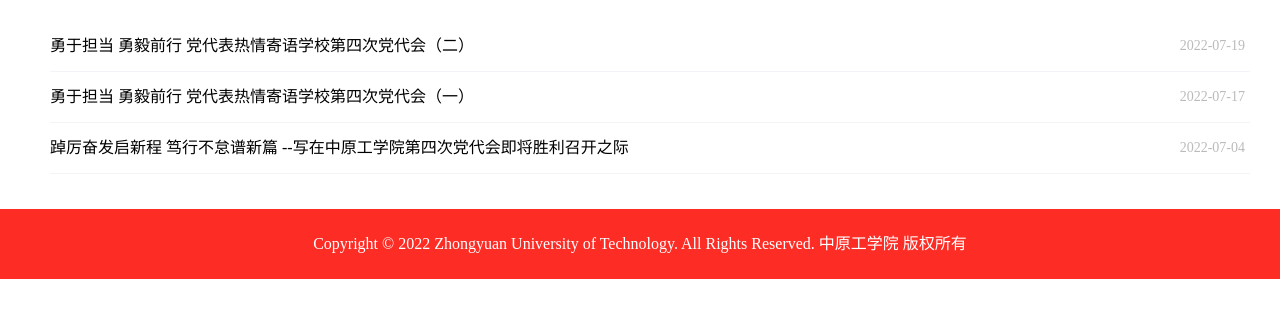
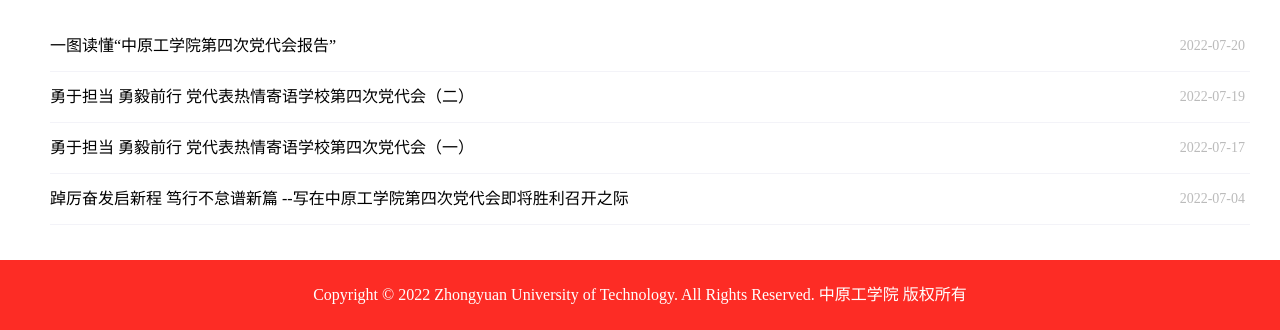
Before and after one commit to braydenbao/zutddh, a plain HTML site: page hyxw.html in a window 1280 px wide. Shown: the part 610-940 px from the top of the page. Before the commit the page ends 889 px from the top, so only its background shows below. Drawn offline with Linux system fonts and the light colour scheme.

Commit message:
Update hyxw.html

```diff
--- a/hyxw.html
+++ b/hyxw.html
@@ -62,6 +62,12 @@
                         <ul>
                             <li>
                                 <div>
+                                    <a href="https://www.zut.edu.cn/info/1041/28072.htm" target="_blank">一图读懂“中原工学院第四次党代会报告”</a>
+                                    <p>2022-07-20</p>
+                                </div>
+                            </li>
+                            <li>
+                                <div>
                                     <a href="https://www.zut.edu.cn/info/1041/28067.htm" target="_blank">勇于担当 勇毅前行 党代表热情寄语学校第四次党代会（二）</a>
                                     <p>2022-07-19</p>
                                 </div>
@@ -78,13 +84,7 @@
                                     <p>2022-07-04</p>
                                 </div>
                             </li>
-                            <!-- <li>
-                                <div>
-                                    <a href="xwdt/20004.html" target="_blank">我校学生会骨干请战助力返校一线</a>
-                                    <p>2021-09-30</p>
-                                </div>
-                            </li>
-                            <li>
+                            <!--<li>
                                 <div>
                                     <a href="xdh/1013.html" target="_blank">中原工学院第三次学生代表大会</a>
                                     <p>2019-01-09</p>
```
